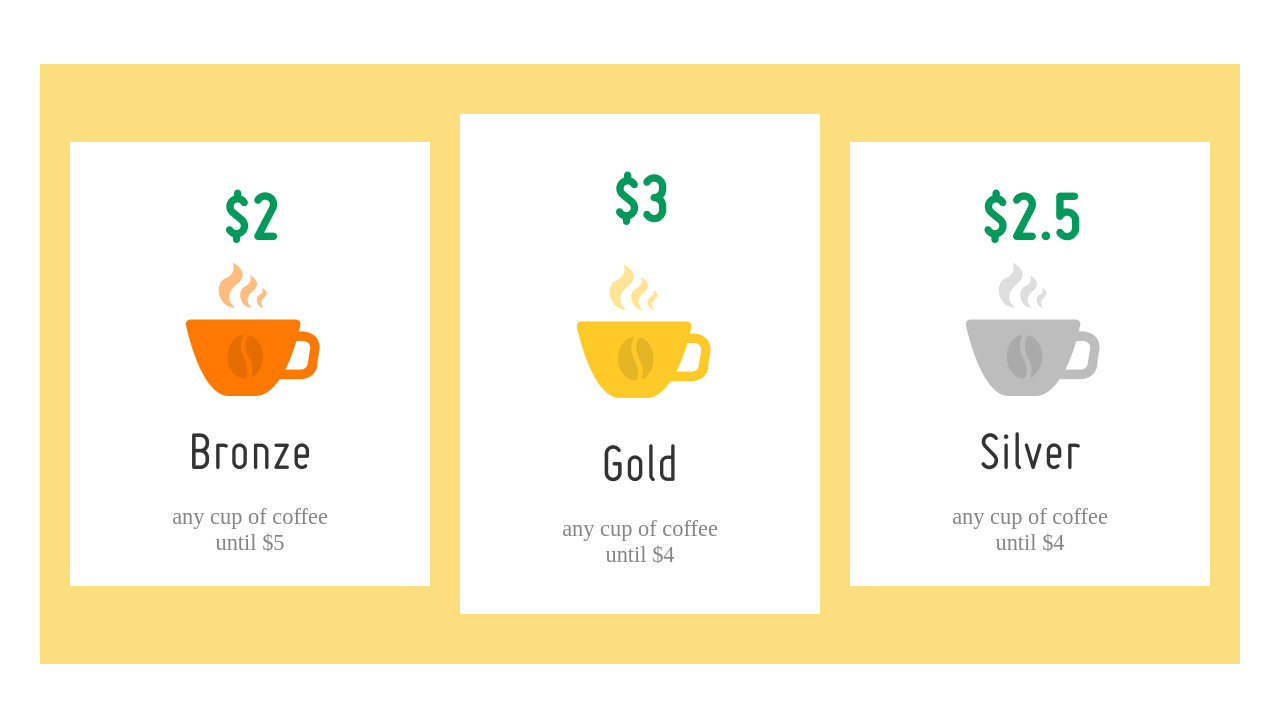
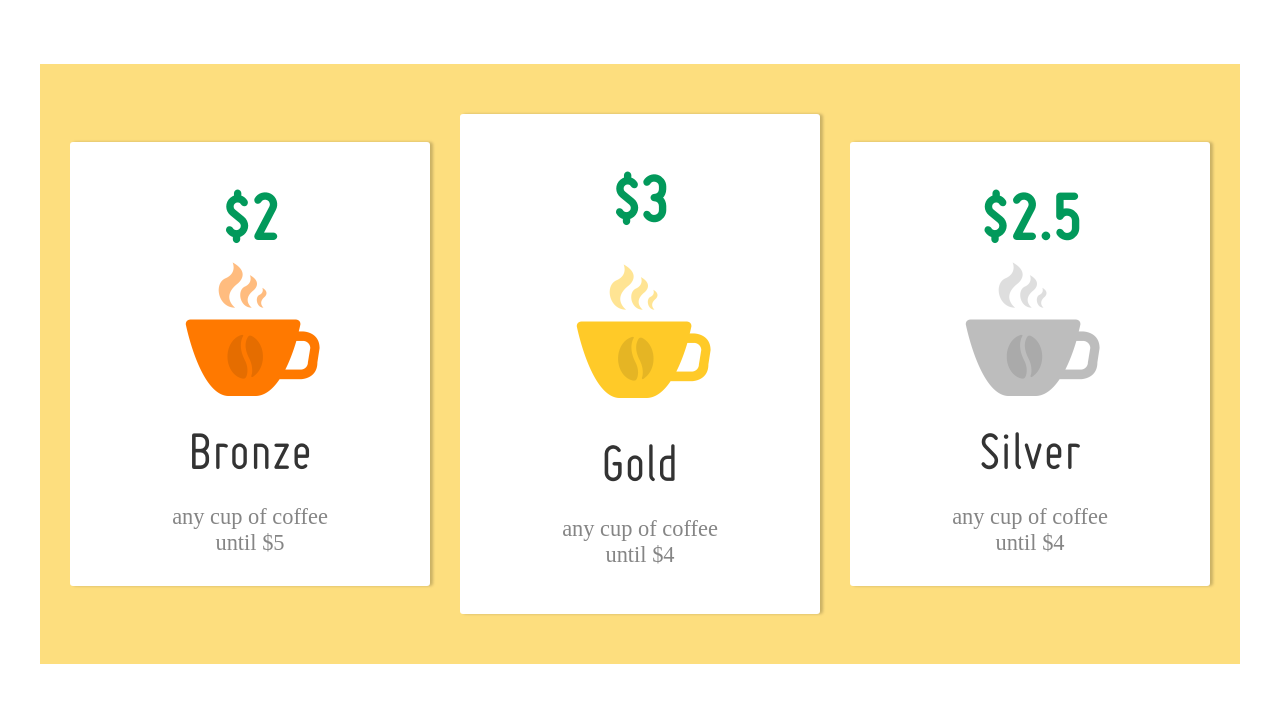
Before and after one commit to SheremetKateryna/ksh, a plain HTML site: page index.html in a window 1280 px wide. Drawn offline with Linux system fonts and the light colour scheme.

Commit message:
add shadow and radius

```diff
--- a/css/style.css
+++ b/css/style.css
@@ -26,6 +26,9 @@ main {
    align-items: center;
    width: 360px;
    height: 444px;
+   flex-shrink: 0;
+   border-radius: 3px;
+   box-shadow: 3px 0 3px rgba(0,0,0,.2);
 }
 
 .cup:first-of-type,
```
